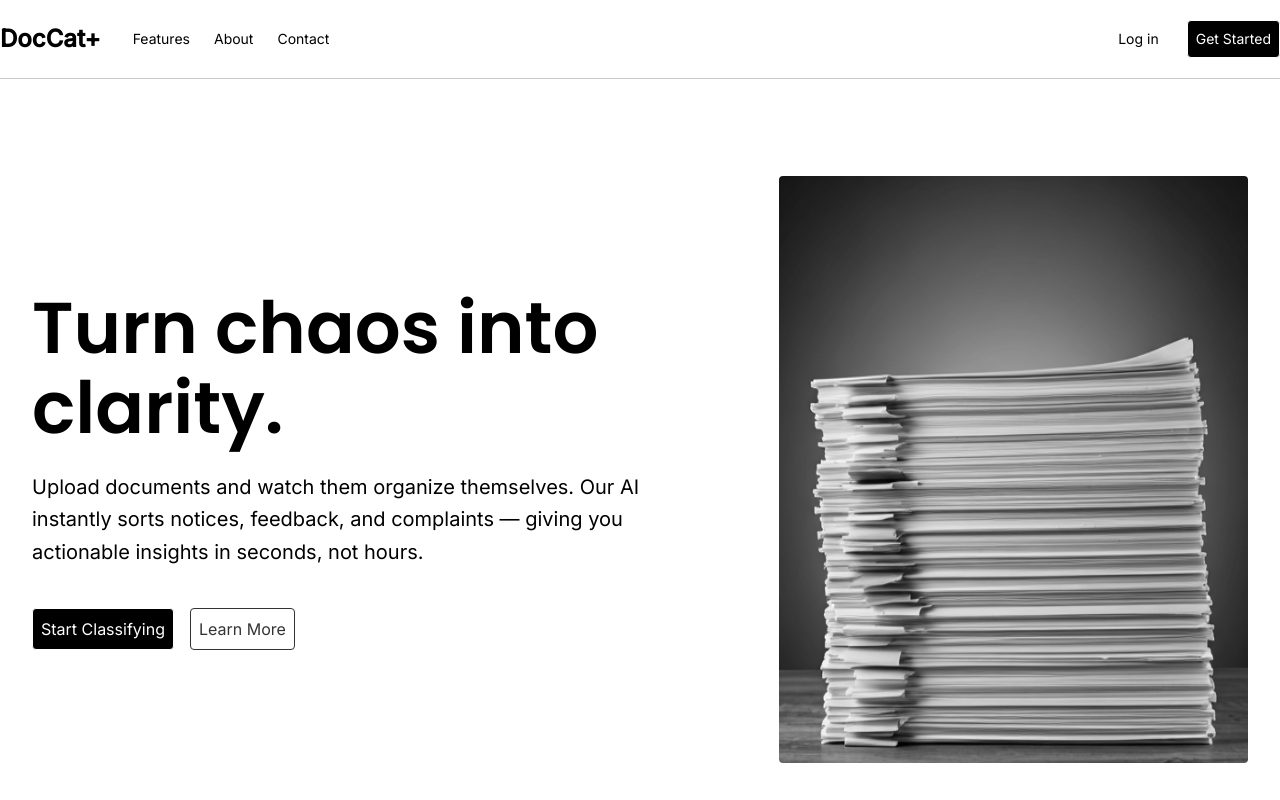
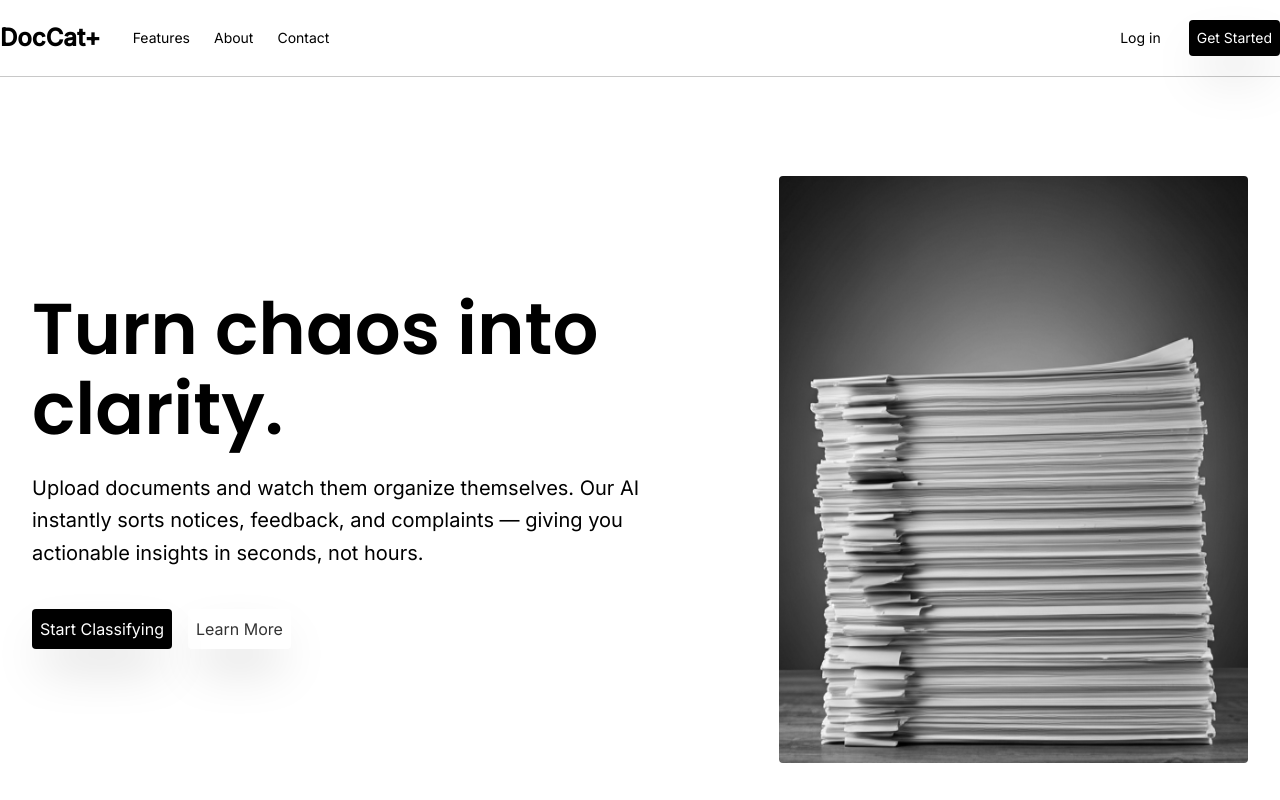
Before and after one commit to bipinstha10/smart-doc-analyzer, a React (Vite) app in the folder frontend/: page / in a window 1280 px wide. Shown: the top 800 px of the page. Built offline with nearby package versions, Linux system fonts and the light colour scheme; no server answers.

Commit message:
add clicking animation

```diff
--- a/frontend/src/components/common/Button.tsx
+++ b/frontend/src/components/common/Button.tsx
@@ -11,7 +11,8 @@ const Button = ({
   className = "",
   ...props
 }: ButtonProps) => {
-  const baseStyles = "cursor-pointer px-2 py-2 border rounded";
+  const baseStyles =
+    "cursor-pointer px-2 py-2 rounded shadow-2xl transition active:scale-95 active:shadow-md";
 
   const variants = {
     primary: "bg-[#000] text-white hover:bg-[#333333]",
```
